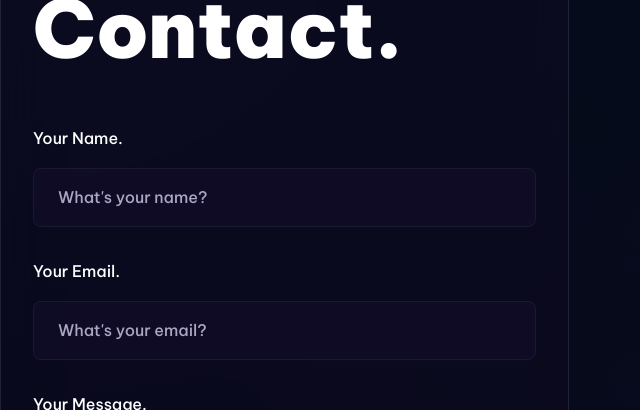
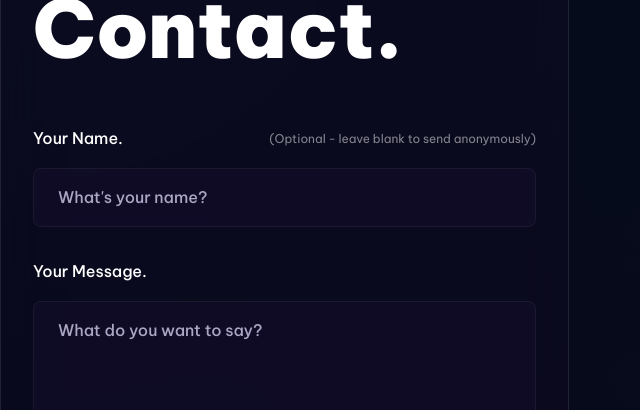
Before and after one commit to duongbill/duongbill-site, a Next.js app: page / in a window 1280 px wide. Shown: the part 7234-7644 px from the top of the page, without its empty margins (0-640 px from the left). Built offline with nearby package versions, Linux system fonts and the light colour scheme.

Commit message:
feat: make contact name optional (anonymous) and remove email field

```diff
--- a/src/components/Contact/Contact.tsx
+++ b/src/components/Contact/Contact.tsx
@@ -12,7 +12,6 @@ const Contact = () => {
 
 	const [form, setForm] = useState({
 		name: "",
-		email: "",
 		message: "",
 	});
 
@@ -27,8 +26,8 @@ const Contact = () => {
 
 	const handleSubmit = async (e: React.FormEvent<HTMLFormElement>) => {
 		e.preventDefault();
-		if (!form.name || !form.email || !form.message) {
-			alert(t("contact.errorMsg") || "Please fill in all fields.");
+		if (!form.message.trim()) {
+			alert(t("contact.messagePlaceholder") || "Please write your message.");
 			return;
 		}
 		setLoading(true);
@@ -48,7 +47,6 @@ const Contact = () => {
 				alert(t("contact.successMsg") || "Message sent successfully!");
 				setForm({
 					name: "",
-					email: "",
 					message: "",
 				});
 			} else {
@@ -75,24 +73,16 @@ const Contact = () => {
 					className="mt-12 flex flex-col gap-8"
 				>
 					<label className="flex flex-col">
-						<span className="text-white font-medium mb-4">{t("contact.yourName")}</span>
+						<div className="flex justify-between items-center mb-4 flex-wrap gap-2">
+							<span className="text-white font-medium">{t("contact.yourName")}</span>
+							<span className="text-xs text-white/50 font-normal">({t("contact.anonymousText") || "Optional - send anonymously"})</span>
+						</div>
 						<input
 							type="text"
 							name="name"
 							value={form.name}
 							onChange={handleChange}
 							placeholder={t("contact.namePlaceholder")}
-							className="bg-tertiary/40 backdrop-blur-sm border border-white/5 py-4 px-6 placeholder:text-secondary text-white rounded-lg outline-none focus:border-white/20 transition-all font-medium"
-						/>
-					</label>
-					<label className="flex flex-col">
-						<span className="text-white font-medium mb-4">{t("contact.yourEmail")}</span>
-						<input
-							type="email"
-							name="email"
-							value={form.email}
-							onChange={handleChange}
-							placeholder={t("contact.emailPlaceholder")}
 							className="bg-tertiary/40 backdrop-blur-sm border border-white/5 py-4 px-6 placeholder:text-secondary text-white rounded-lg outline-none focus:border-white/20 transition-all font-medium"
 						/>
 					</label>
--- a/src/utils/lang.js
+++ b/src/utils/lang.js
@@ -153,6 +153,7 @@ export const translations = {
       title: "Contact.",
       yourName: "Your Name.",
       namePlaceholder: "What's your name?",
+      anonymousText: "Optional - leave blank to send anonymously",
       yourEmail: "Your Email.",
       emailPlaceholder: "What's your email?",
       yourMessage: "Your Message.",
@@ -321,6 +322,7 @@ export const translations = {
       title: "Liên hệ.",
       yourName: "Tên của bạn.",
       namePlaceholder: "Tên của bạn là gì?",
+      anonymousText: "Không bắt buộc - để trống để gửi ẩn danh",
       yourEmail: "Email của bạn.",
       emailPlaceholder: "Email của bạn là gì?",
       yourMessage: "Tin nhắn.",
```
